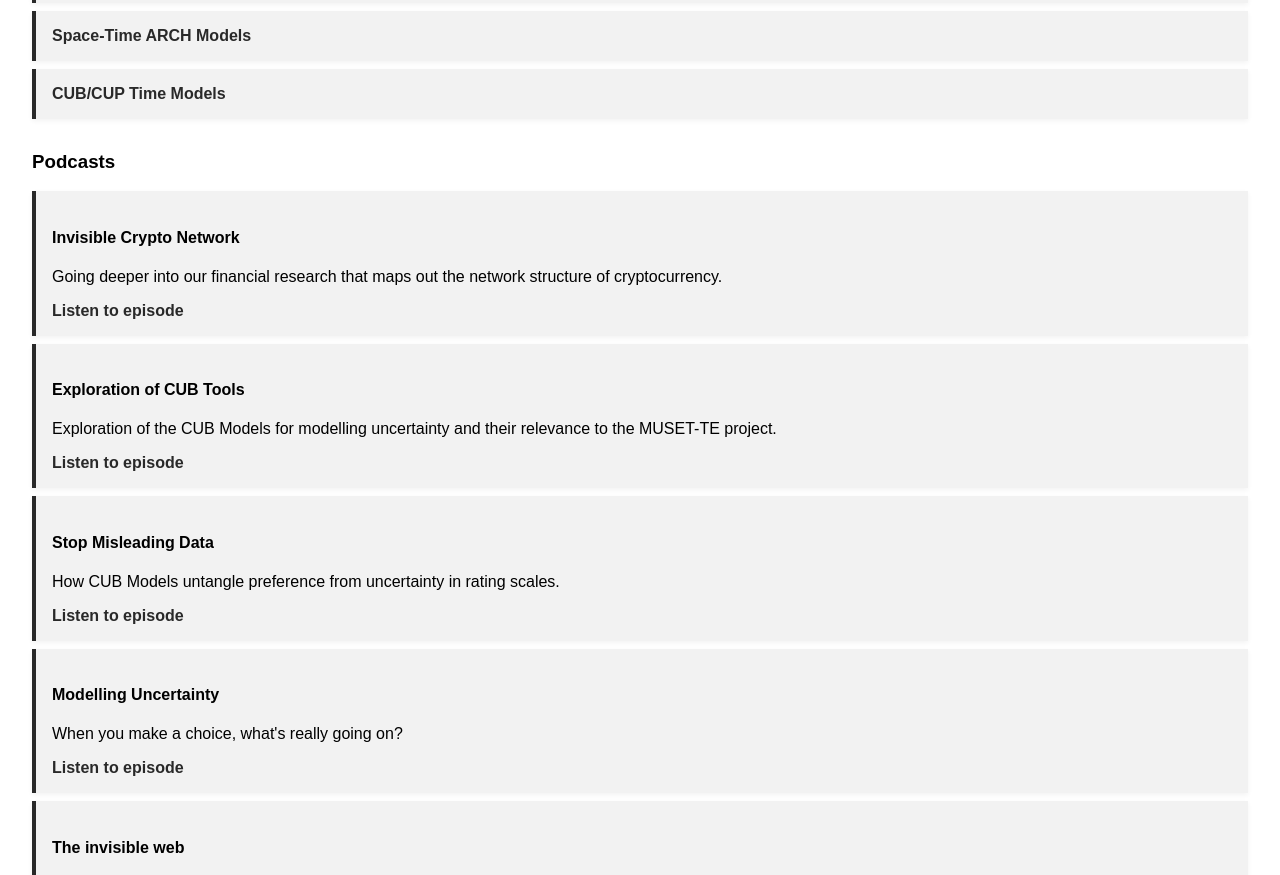
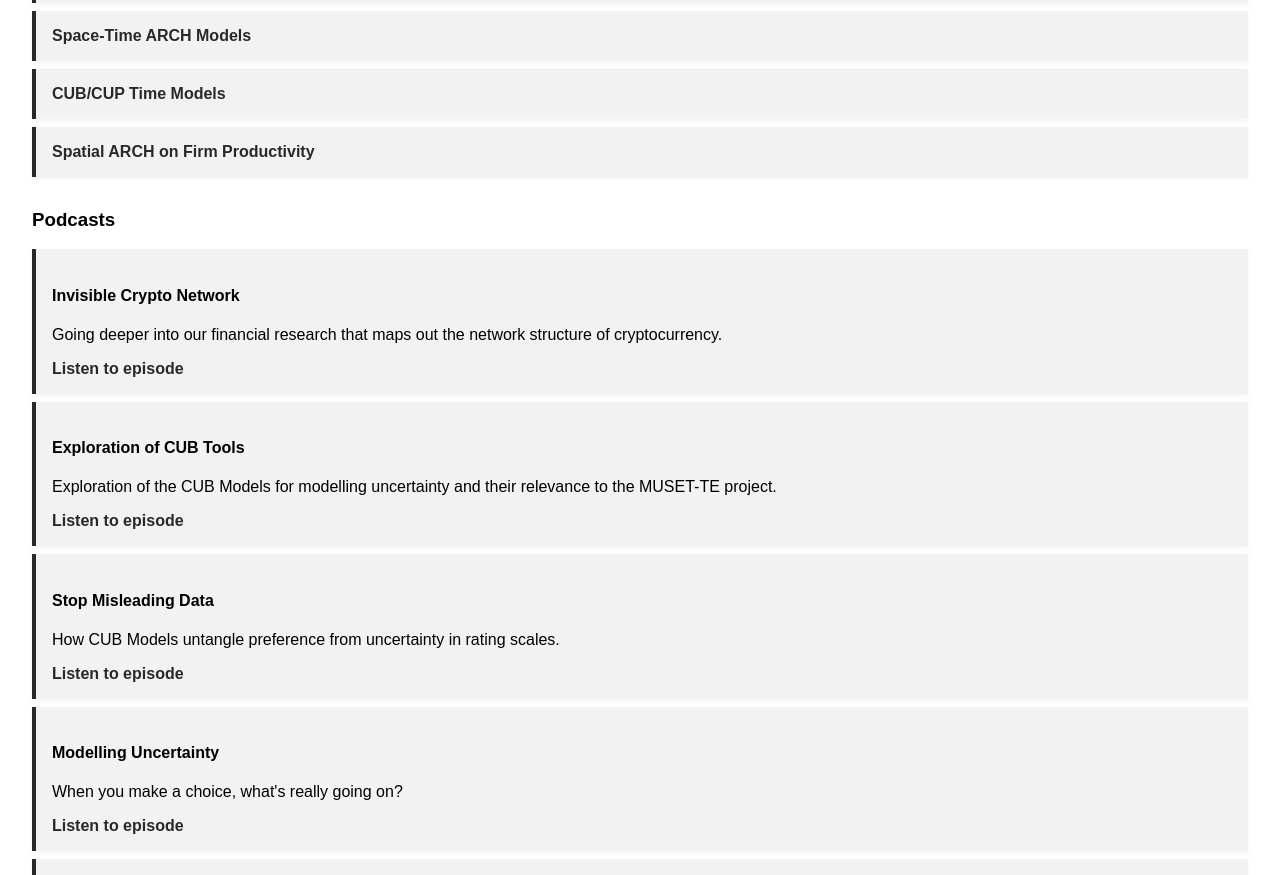
Before and after one commit to MUSET-TE/MUSET-TE.github.io, a plain HTML site: page index.html in a window 1280 px wide. Shown: the part 5920-6795 px from the top of the page. Drawn offline with Linux system fonts and the light colour scheme.

Commit message:
Update index.html

```diff
--- a/index.html
+++ b/index.html
@@ -629,6 +629,11 @@
                         CUB/CUP Time Models
                     </a>
                 </div>
+		<div class="card">
+                    <a href="https://github.com/MUSET-TE/spatial-arch-firms">
+                        Spatial ARCH on Firm Productivity
+                    </a>
+                </div>
             </div>
 
             <div class="deliverable-category">
```
